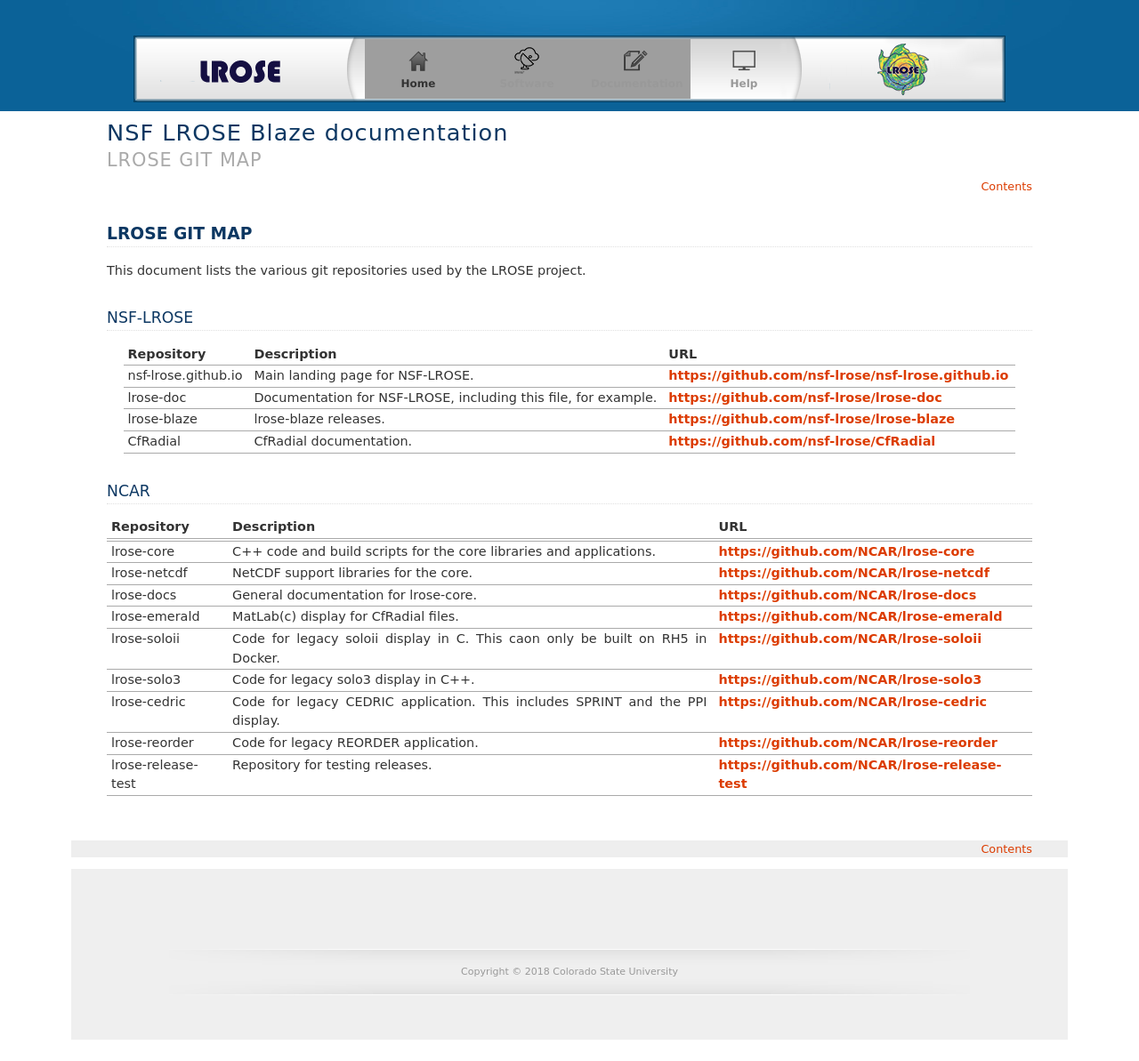
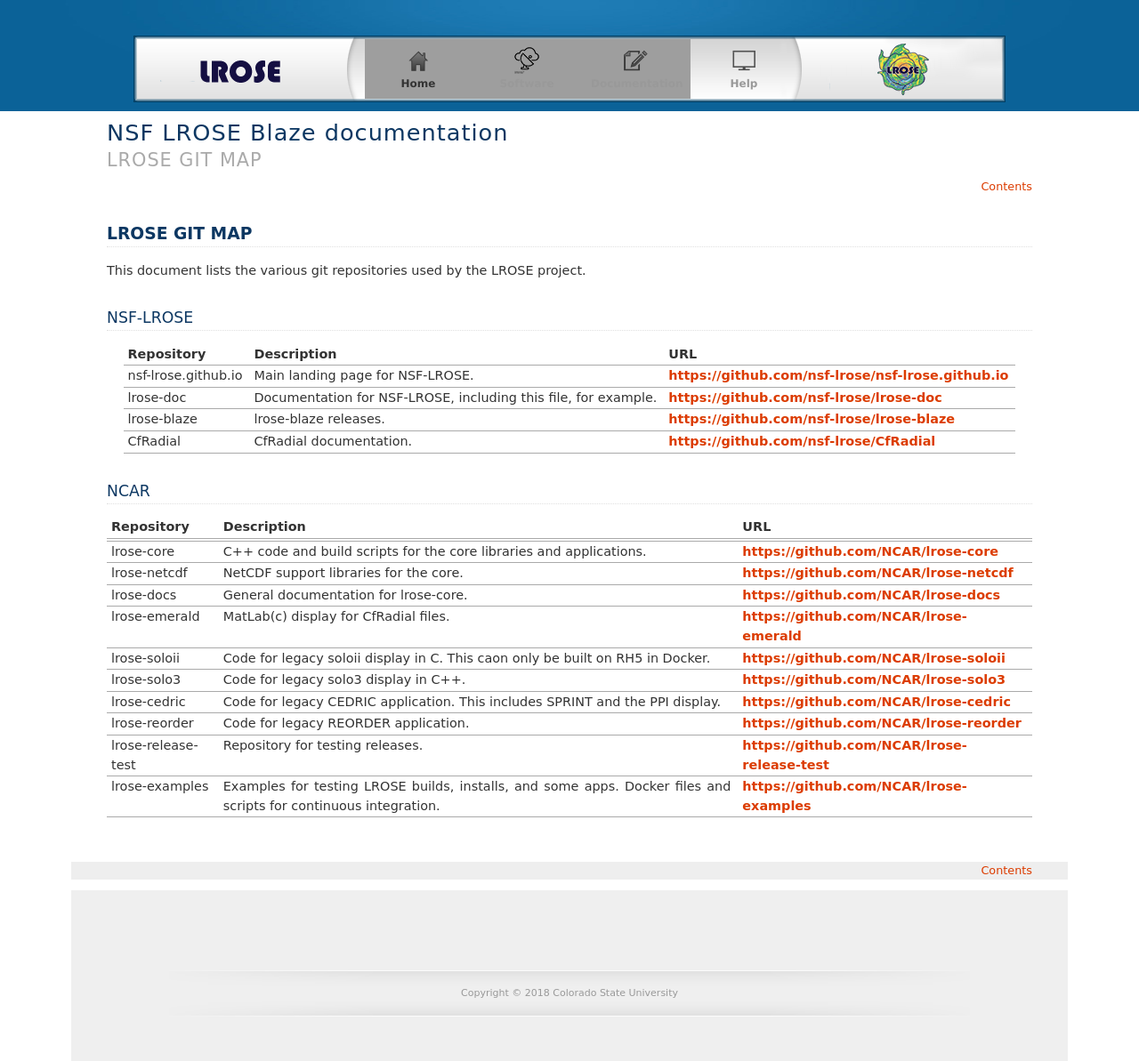
Before and after one commit to nsf-lrose/lrose-doc, a Sphinx documentation site: the page built from source/lrose_git_map.rst, in a window 1280 px wide, cut to the strip 0-1193 px from the top of the page. Shown: the whole strip at 89% size. Built offline with Sphinx 7.4.7, drawn with Linux system fonts in a browser that asks for light colours; before the commit the page ends 1169 px from its top, so only the background shows below that; grey boxes are pictures that could not be loaded.

Commit message:
Update lrose_git_map.rst
adding location and description of docker files for building in different linux environments, and scripts for continuous integration.

```diff
--- a/source/lrose_git_map.rst
+++ b/source/lrose_git_map.rst
@@ -48,3 +48,7 @@ NCAR
 +----------------------+----------------------------------------------+---------------------------------------------+
 | lrose-release-test   | Repository for testing releases.             | https://github.com/NCAR/lrose-release-test  |
 +----------------------+----------------------------------------------+---------------------------------------------+
+| lrose-examples       | Examples for testing LROSE builds, installs, | https://github.com/NCAR/lrose-examples      |
+|                      | and some apps. Docker files and scripts for  |                                             |
+|                      | continuous integration.                      |                                             |
++----------------------+----------------------------------------------+---------------------------------------------+
```
